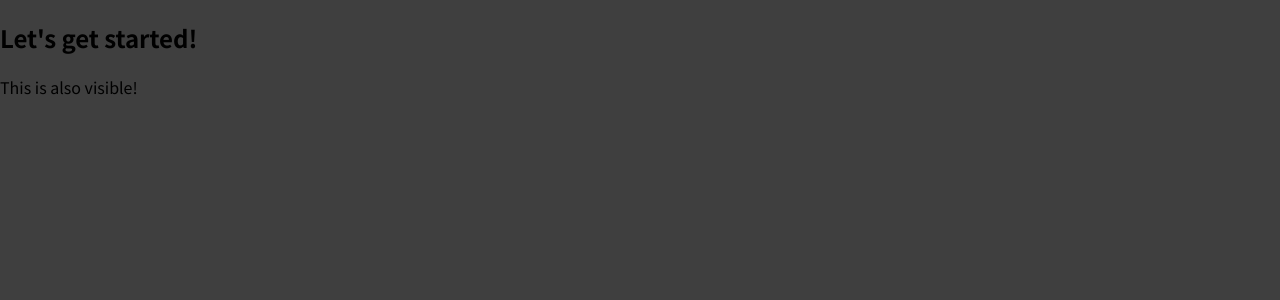
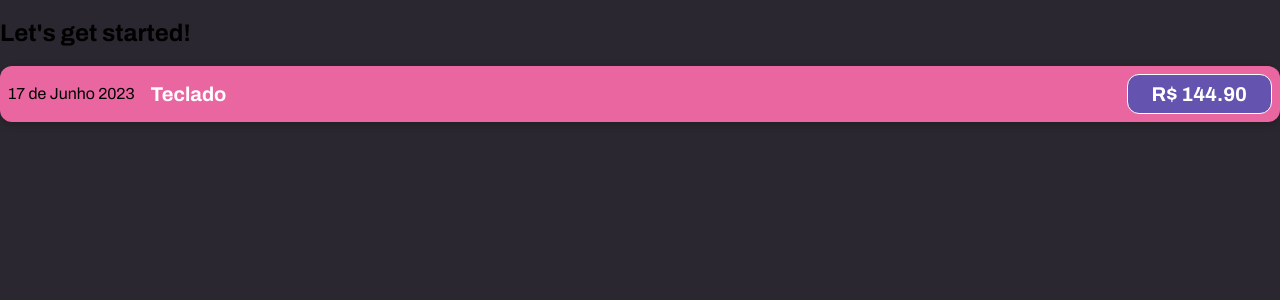
Before and after one commit to Je-Carlos/React-complete-guide, a JavaScript app in the folder react-basics-and-components/: page / in a window 1280 px wide. Shown: the top 300 px of the page. Built offline with nearby package versions, Linux system fonts and the light colour scheme.

Commit message:
adicionando estilização básica ao ExpenseItem

```diff
--- a/react-basics-and-components/src/App.js
+++ b/react-basics-and-components/src/App.js
@@ -1,8 +1,10 @@
+import ExpenseItem from "./components/ExpenseItem";
+
 function App() {
   return (
     <div>
       <h2>Let's get started!</h2>
-      <p>This is also visible!</p>
+      <ExpenseItem></ExpenseItem>
     </div>
   );
 }
--- /dev/null
+++ b/react-basics-and-components/src/components/ExpenseItem.css
@@ -0,0 +1,56 @@
+.expense-item {
+  display: flex;
+  justify-content: space-between;
+  align-items: center;
+  box-shadow: 0 2px 8px rgba(0, 0, 0, 0.25);
+  padding: 0.5rem;
+  margin: 1rem 0;
+  border-radius: 12px;
+  background-color: #e966a0;
+}
+
+.expense-item__description {
+  display: flex;
+  flex-direction: column;
+  gap: 1rem;
+  align-items: flex-end;
+  flex-flow: column-reverse;
+  justify-content: flex-start;
+  flex: 1;
+}
+
+.expense-item h2 {
+  color: #6554af;
+  font-size: 1rem;
+  flex: 1;
+  margin: 0 1rem;
+  color: white;
+}
+
+.expense-item__price {
+  font-size: 1rem;
+  font-weight: bold;
+  color: white;
+  background-color: #6554af;
+  border: 1px solid white;
+  padding: 0.5rem;
+  border-radius: 12px;
+}
+
+@media (min-width: 580px) {
+  .expense-item__description {
+    flex-direction: row;
+    align-items: center;
+    justify-content: flex-start;
+    flex: 1;
+  }
+
+  .expense-item__description h2 {
+    font-size: 1.25rem;
+  }
+
+  .expense-item__price {
+    font-size: 1.25rem;
+    padding: 0.5rem 1.5rem;
+  }
+}
--- /dev/null
+++ b/react-basics-and-components/src/components/ExpenseItem.js
@@ -0,0 +1,14 @@
+import "./ExpenseItem.css";
+
+function ExpenseItem() {
+  return (
+    <div className="expense-item">
+      <div>17 de Junho 2023</div>
+      <div className="expense-item__description">
+        <h2>Teclado</h2>
+      </div>
+      <div className="expense-item__price">R$ 144.90</div>
+    </div>
+  );
+}
+export default ExpenseItem;
--- a/react-basics-and-components/src/index.css
+++ b/react-basics-and-components/src/index.css
@@ -1,14 +1,14 @@
-@import url('https://fonts.googleapis.com/css2?family=Noto+Sans+JP:wght@400;700&display=swap');
+@import url("https://fonts.googleapis.com/css2?family=Archivo:wght@300;400;500;700&display=swap");
 
 * {
   box-sizing: border-box;
 }
 
 html {
-  font-family: 'Noto Sans JP', sans-serif;
+  font-family: Archivo, sans-serif;
 }
 
 body {
   margin: 0;
-  background-color: #3f3f3f;
+  background-color: #2b2730;
 }
```
